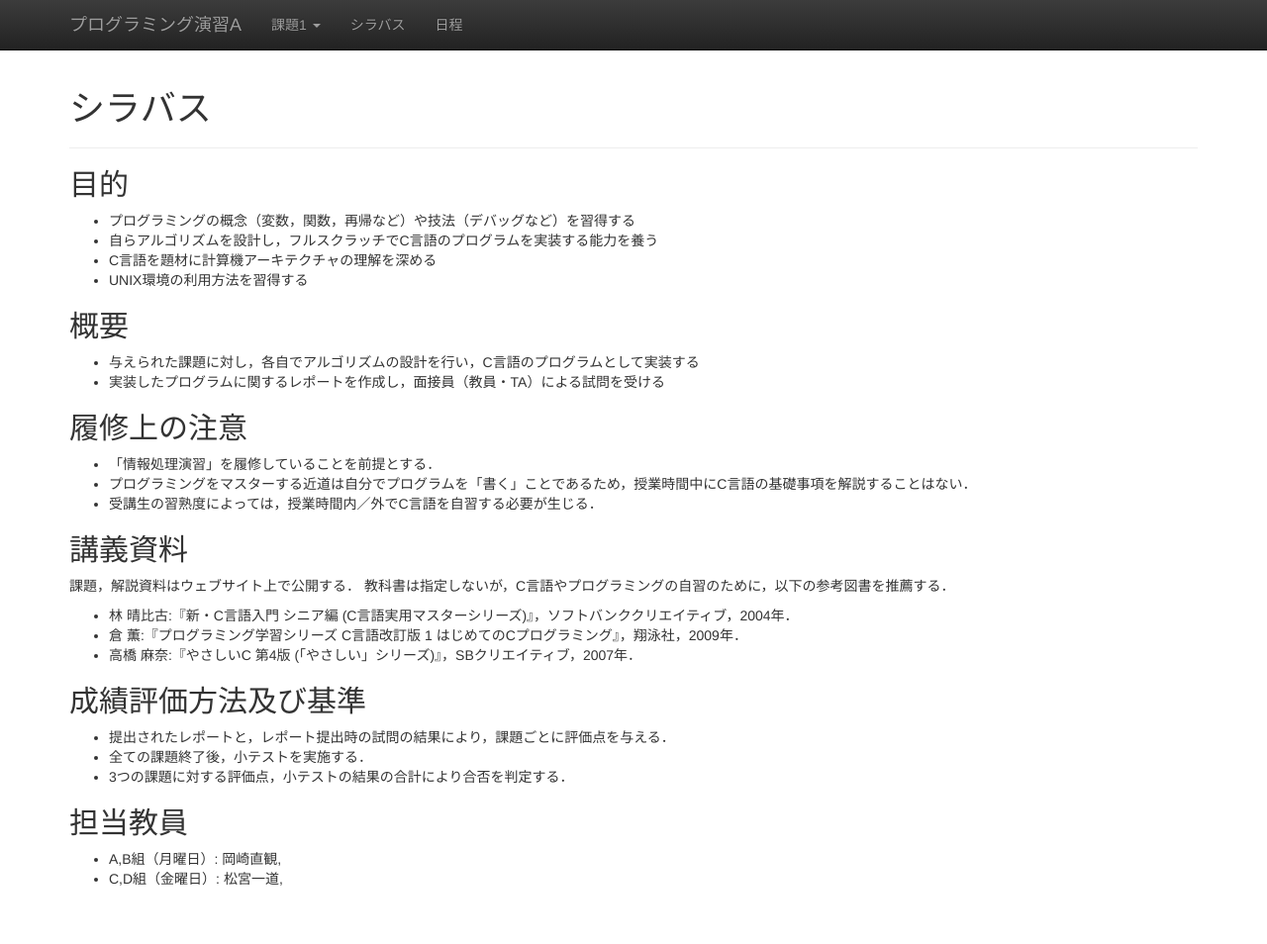
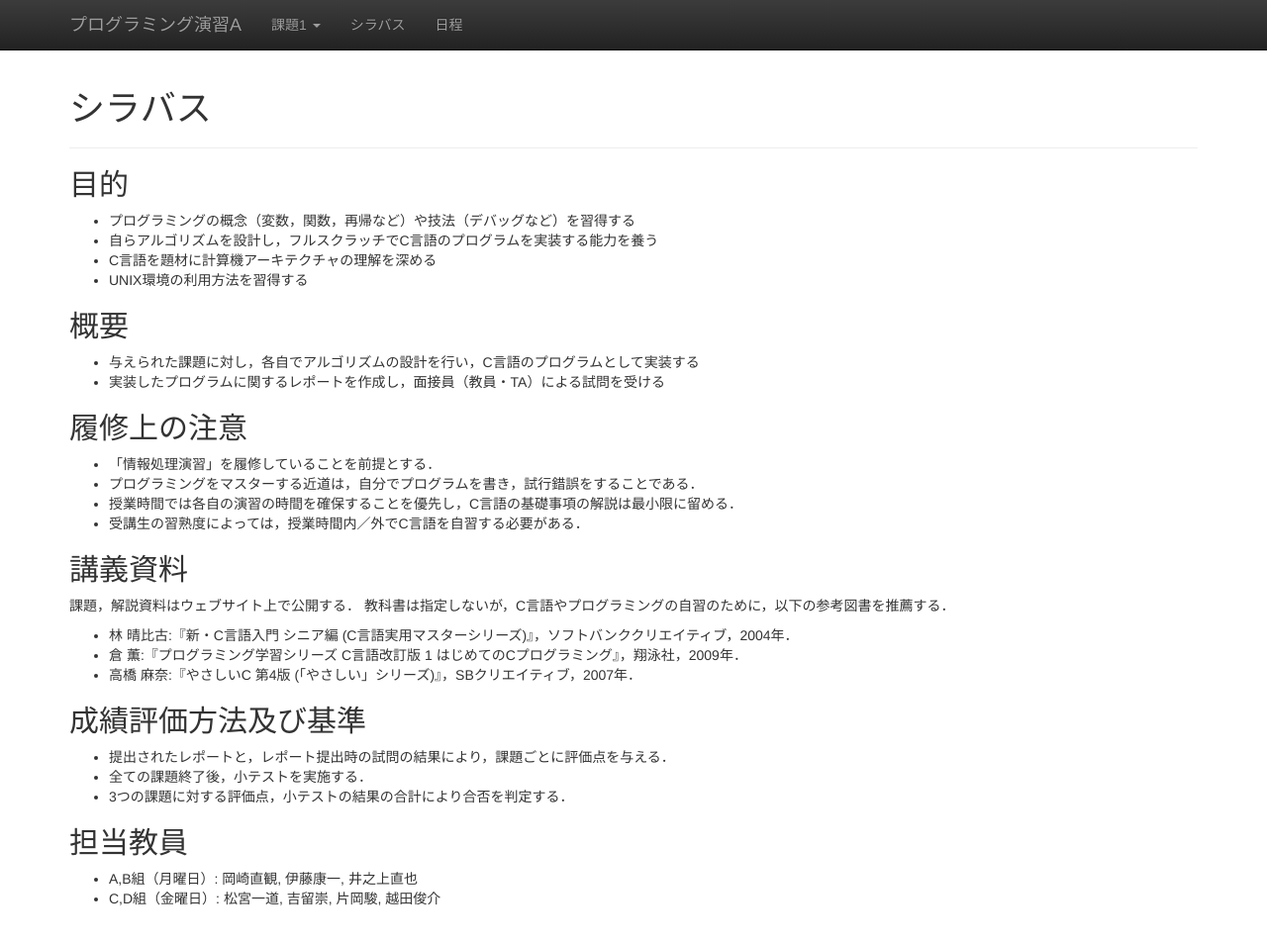
Before and after one commit to ecei-tohoku/ppa-public, a Jekyll site: the page built from about.md, in a window 1280 px wide and 958 px high. Shown: the top 954 px of the window at 99% size. Built offline with Jekyll 4.4.1, drawn with Linux system fonts in a browser that asks for light colours; nearby versions of some CDN libraries.

Commit message:
+ Added professors' names. + Fixed a bug in the link to the root.

```diff
--- a/_includes/header.html
+++ b/_includes/header.html
@@ -8,7 +8,7 @@
         <span class="icon-bar"></span>
         <span class="icon-bar"></span>
       </button>
-      <a class="navbar-brand" href="/">{{ site.title }}</a>
+      <a class="navbar-brand" href="{{ site.baseurl | prepend: site.github.url }}">{{ site.title }}</a>
     </div>
     <div id="navbar" class="navbar-collapse collapse">
       <ul class="nav navbar-nav">
--- a/about.md
+++ b/about.md
@@ -18,8 +18,9 @@ title: シラバス
 ## 履修上の注意
 
 + 「情報処理演習」を履修していることを前提とする．
-+ プログラミングをマスターする近道は自分でプログラムを「書く」ことであるため，授業時間中にC言語の基礎事項を解説することはない．
-+ 受講生の習熟度によっては，授業時間内／外でC言語を自習する必要が生じる．
++ プログラミングをマスターする近道は，自分でプログラムを書き，試行錯誤をすることである．
++ 授業時間では各自の演習の時間を確保することを優先し，C言語の基礎事項の解説は最小限に留める．
++ 受講生の習熟度によっては，授業時間内／外でC言語を自習する必要がある．
 
 ## 講義資料
 
@@ -38,5 +39,5 @@ title: シラバス
 
 ## 担当教員
 
-+ A,B組（月曜日）: 岡崎直観,
-+ C,D組（金曜日）: 松宮一道,
++ A,B組（月曜日）: 岡崎直観, 伊藤康一, 井之上直也
++ C,D組（金曜日）: 松宮一道, 吉留崇, 片岡駿, 越田俊介
```
